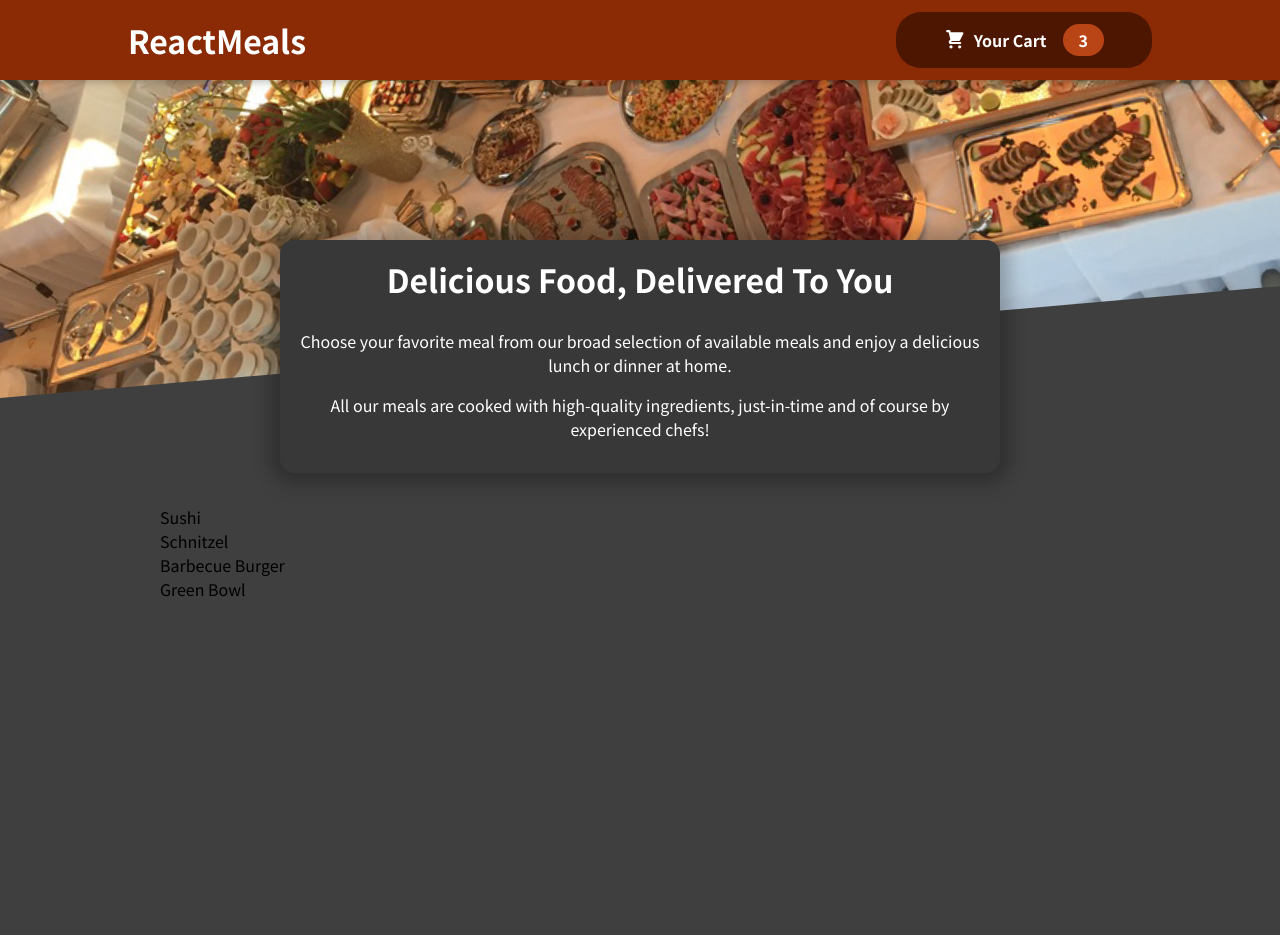
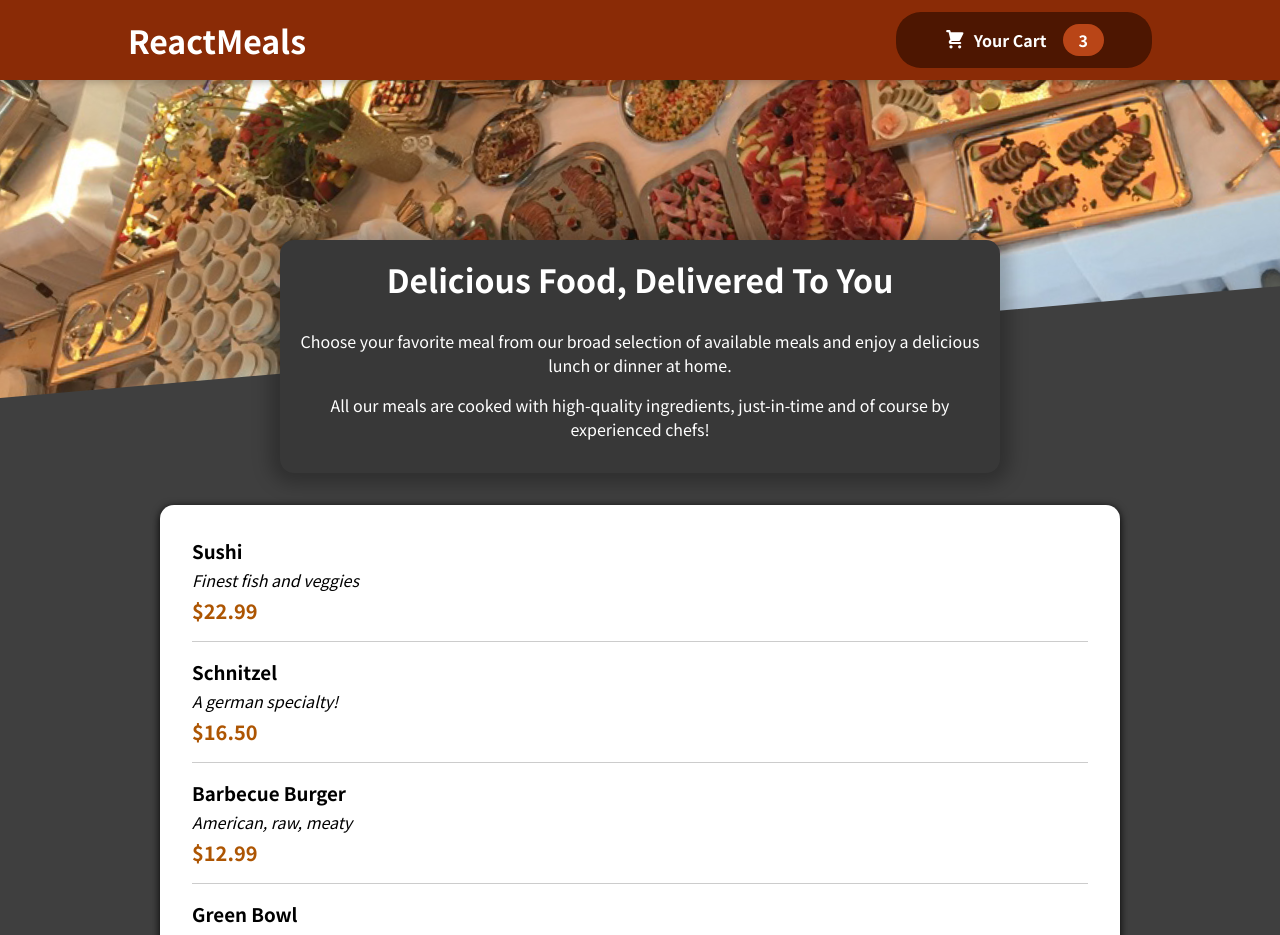
Before and after one commit to shinchri/ReactMeal, a React (Create React App) app: page / in a window 1280 px wide. Shown: the top 935 px of the page. Before the commit the page ends 800 px from the top, so only its background shows below. Built offline with nearby package versions, Linux system fonts and the light colour scheme.

Commit message:
feat: Add individual meal item

```diff
--- a/src/components/Meals/AvailableMeals.js
+++ b/src/components/Meals/AvailableMeals.js
@@ -1,3 +1,5 @@
+import Card from '../UI/Card';
+import MealItem from './MealItem/MealItem';
 import classes from './AvailableMeals.module.css';
 
 const DUMMY_MEALS = [
@@ -29,13 +31,15 @@
 
 const AvailableMeals = () => {
     const mealsList = DUMMY_MEALS.map(meal => {
-        return <li key={meal.name}>{meal.name}</li>
+        return <MealItem key={meal.id} name={meal.name} description={meal.description} price={meal.price} />
     });
     return (
         <section className={classes.meals}>
-            <ul>
-                {mealsList}
-            </ul>
+            <Card>
+                <ul>
+                    {mealsList}
+                </ul>
+            </Card>
         </section>
     )
 }
--- /dev/null
+++ b/src/components/Meals/MealItem/MealItem.js
@@ -0,0 +1,19 @@
+import classes from './MealItem.module.css';
+
+const MealItem = (props) => {
+  const price = `$${props.price.toFixed(2)}`;
+  return (
+    <li className={classes.meal}>
+      <div>
+        <h3>{props.name}</h3>
+        <div className={classes.description}>{props.description}</div>
+        <div className={classes.price}>{price}</div>
+      </div>
+      <div>
+
+      </div>
+    </li>
+  );
+};
+
+export default MealItem;
--- /dev/null
+++ b/src/components/Meals/MealItem/MealItem.module.css
@@ -0,0 +1,22 @@
+.meal {
+    display: flex;
+    justify-content: space-between;
+    margin: 1rem;
+    padding-bottom: 1rem;
+    border-bottom: 1px solid #ccc;
+}
+
+.meal h3 {
+    margin: 0 0 0.25rem 0;
+}
+
+.description {
+    font-style: italic;
+}
+
+.price {
+    margin-top: 0.25rem;
+    font-weight: bold;
+    color: #ad5502;
+    font-size: 1.25rem;
+}
--- /dev/null
+++ b/src/components/UI/Card.js
@@ -0,0 +1,12 @@
+import React from 'react';
+import classes from './Card.module.css';
+
+const Card = (props) => {
+    return (
+        <div className={classes.card}>
+            {props.children}
+        </div>
+    )
+};
+
+export default Card;
--- /dev/null
+++ b/src/components/UI/Card.module.css
@@ -0,0 +1,6 @@
+.card {
+    padding: 1rem;
+    box-shadow: 0 2px 8px rgba(0, 0, 0.25);
+    border-radius: 14px;
+    background-color: white;
+}
```
Also changed, not shown: src/components/Meals/MealItem/MealItemForm.js (added).
